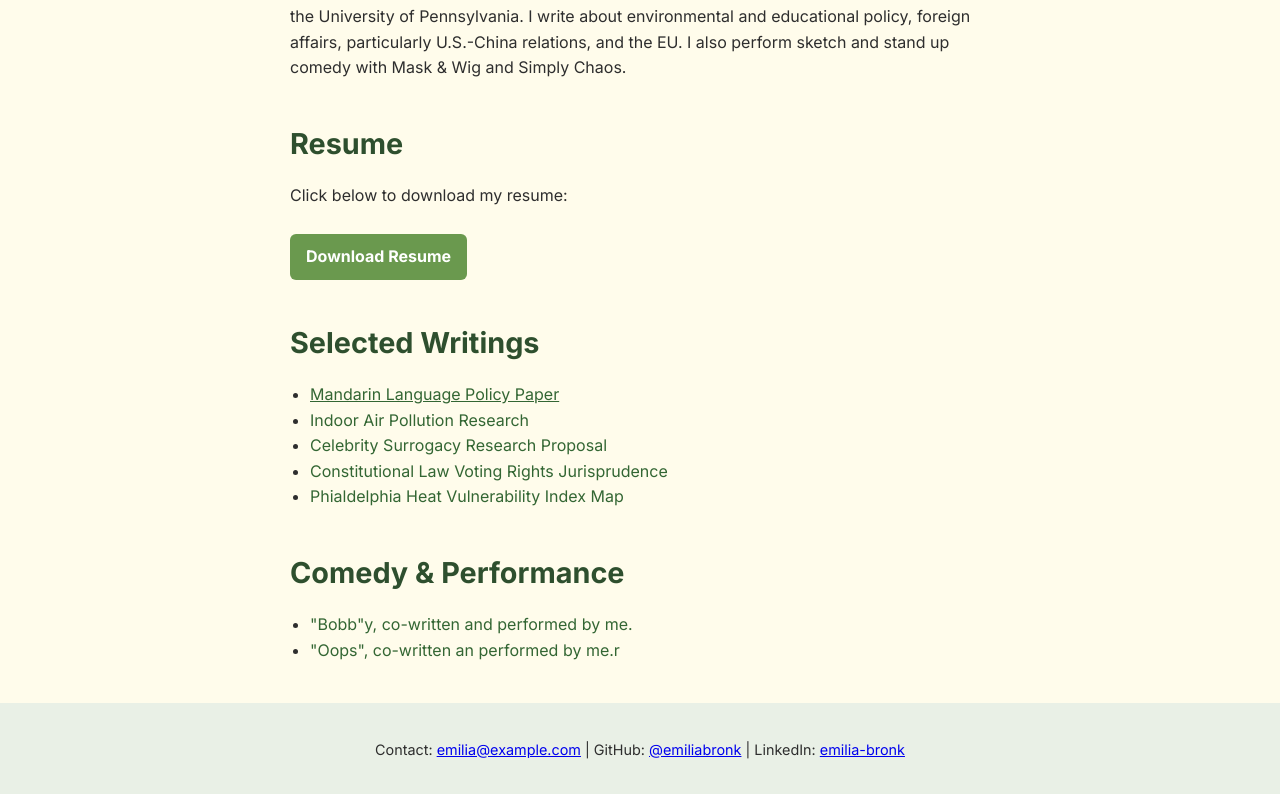
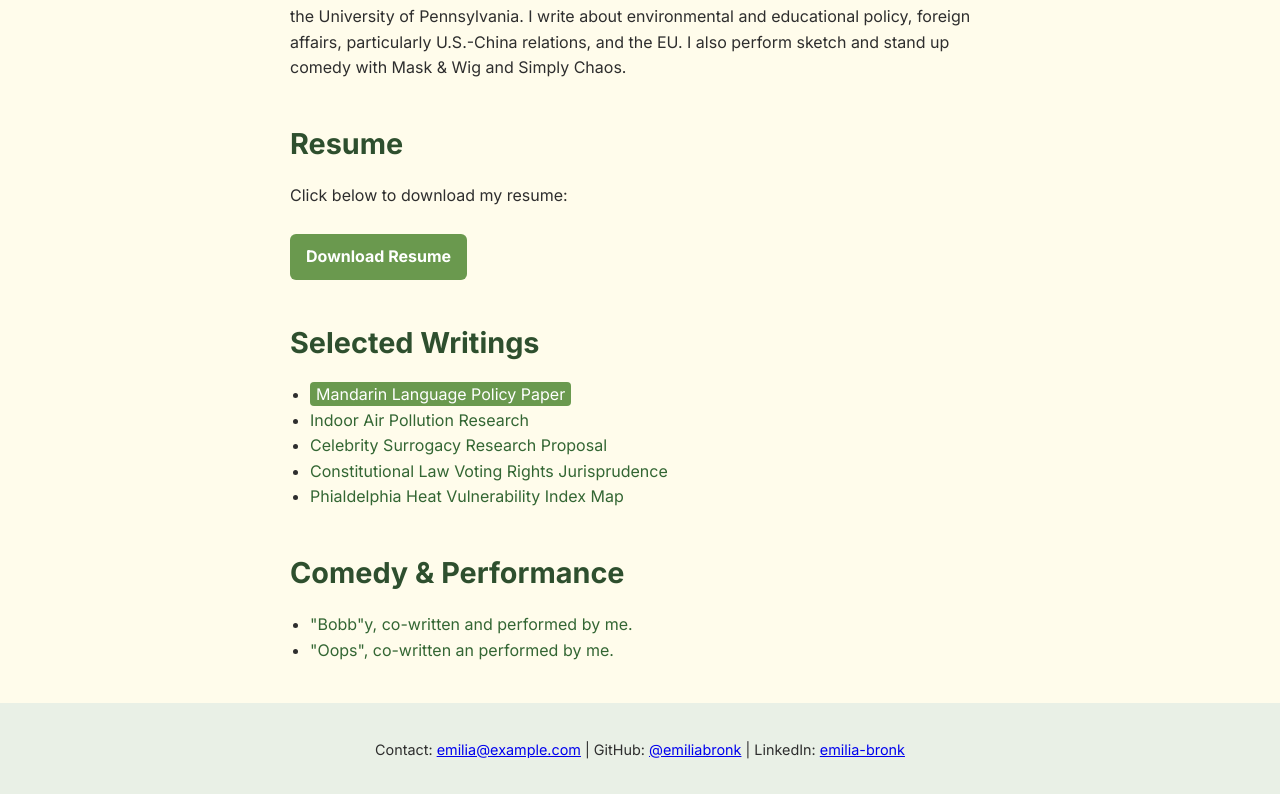
Before and after one commit to emiliabronk/portfolio, a plain HTML site: page index.html in a window 1280 px wide. In both pictures the pointer is over the link "Mandarin Language Policy Paper". Shown: the part 482-1276 px from the top of the page. Drawn offline with Linux system fonts and the light colour scheme.

Commit message:
Update index.html
Added highlight effects

```diff
--- a/index.html
+++ b/index.html
@@ -4,6 +4,7 @@
   <meta charset="UTF-8">
   <meta name="viewport" content="width=device-width, initial-scale=1.0">
   <title>Emilia Bronk | Portfolio</title>
+  <link rel="icon" href="favicon.ico" type="image/x-icon">
   <link href="https://fonts.googleapis.com/css2?family=Inter:wght@400;700&display=swap" rel="stylesheet">
   <style>
     body {
@@ -55,9 +56,13 @@
     li a {
       color: #336633;
       text-decoration: none;
+      transition: color 0.3s ease, background-color 0.3s ease;
     }
     li a:hover {
-      text-decoration: underline;
+      color: #ffffff;
+      background-color: #6a994e;
+      padding: 2px 6px;
+      border-radius: 4px;
     }
     .button {
       display: inline-block;
@@ -68,6 +73,7 @@
       border-radius: 6px;
       text-decoration: none;
       font-weight: 600;
+      transition: background-color 0.3s ease;
     }
     .button:hover {
       background-color: #588c4e;
@@ -114,7 +120,7 @@
       <h2>Comedy & Performance</h2>
       <ul>
         <li><a href="https://youtu.be/mOp9dvY1aw0?si=We88Qaxk7VGcDEag" target="_blank">"Bobb"y, co-written and performed by me.</a></li>
-        <li><a href="https://youtu.be/Dw24zTvlLYA?si=As25RsnSQ6Af4_2M" target="_blank">"Oops", co-written an performed by me.r</a></li>
+        <li><a href="https://youtu.be/Dw24zTvlLYA?si=As25RsnSQ6Af4_2M" target="_blank">"Oops", co-written an performed by me.</a></li>
       </ul>
     </section>
   </main>
```
